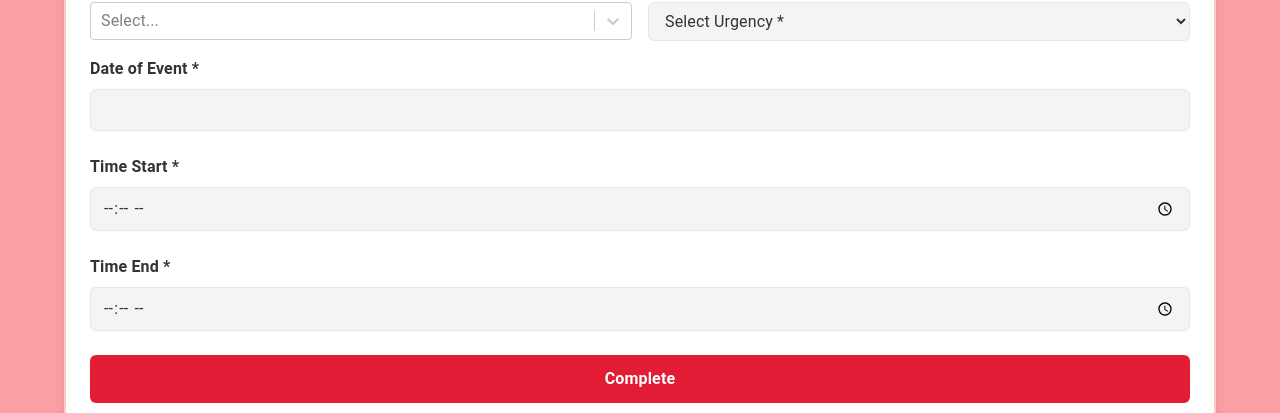
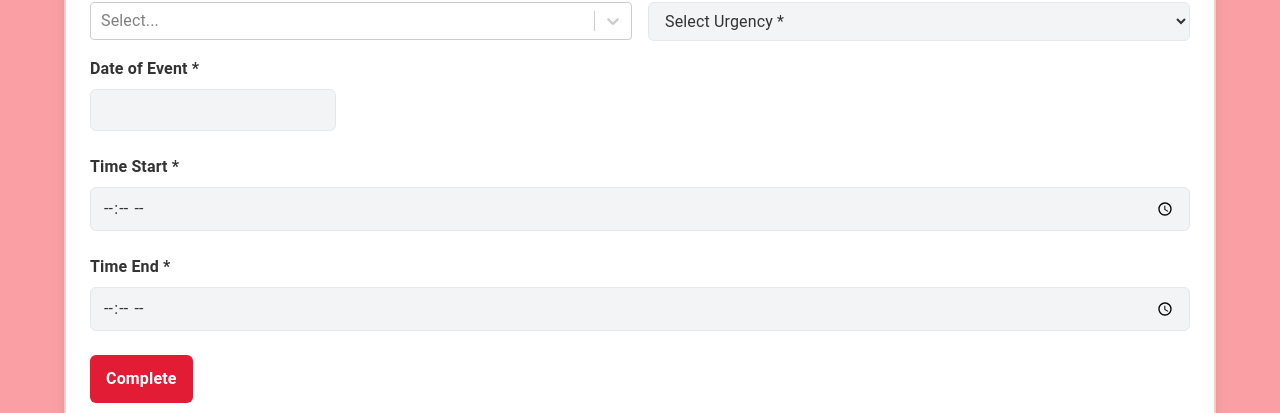
Before and after one commit to angieluvss/volunteer-fullstack, a React (Create React App) app in the folder frontend/: page /eventmanagmentform in a window 1280 px wide. Shown: the part 721-1134 px from the top of the page. Built offline with nearby package versions, Linux system fonts and the light colour scheme; no server answers.

Commit message:
added ability to update event

```diff
--- a/frontend/src/pages/AdminDashboard.js
+++ b/frontend/src/pages/AdminDashboard.js
@@ -1,6 +1,6 @@
 import React, { useState, useEffect } from 'react';
 import axios from 'axios';
-import NavBar from '../components/NavBar'; // Ensure the path is correct
+import NavBar from '../components/NavBar';
 import { useNavigate } from 'react-router-dom';
 
 const AdminDashboard = ({ token, setToken }) => {
@@ -53,13 +53,18 @@ const AdminDashboard = ({ token, setToken }) => {
           {/* Event Cards */}
           <div className="grid grid-cols-2 gap-8">
             {events.length > 0 ? (
-              events.map((event) => (
-                <div key={event._id} className="mb-6 p-6 border border-red-600 rounded-lg text-center">
-                  <h6 className="text-lg font-bold mb-2">{event.name}</h6>
-                  <p>{event.description}</p>
-                  <p>{new Date(event.date).toLocaleDateString()}</p>
+              events.map((currentEvent) => (
+                <div key={currentEvent._id} className="mb-6 p-6 border border-red-600 rounded-lg text-center">
+                  <h6 className="text-lg font-bold mb-2">{currentEvent.name}</h6>
+                  <p>{currentEvent.description}</p>
+                  <p>{new Date(currentEvent.date).toLocaleDateString()}</p>
                   <div className="flex justify-between gap-4 mt-4">
-                    <span className="text-red-600 cursor-pointer">edit</span>
+                    <span
+                      onClick={() => navigate('/eventmanagmentform', { state: { event: currentEvent, isChangingEvent: true } })}
+                      className="text-red-600 cursor-pointer"
+                    >
+                      edit
+                    </span>
                     <button onClick={() => navigate('/volcards')} className="text-red-600 cursor-pointer">volunteers</button>
                   </div>
                 </div>
--- a/frontend/src/pages/Eventmanagmentform2.js
+++ b/frontend/src/pages/Eventmanagmentform2.js
@@ -1,17 +1,16 @@
-//frontend\src\pages\Eventmanagmentform2.js
-//frontend\src\pages\Eventmanagmentform2.js
-//frontend\src\pages\Eventmanagmentform2.js
-import { useNavigate } from 'react-router-dom';
+import { useLocation, useNavigate } from 'react-router-dom';
 import React, { useState, useEffect } from 'react';
-
 import axios from 'axios';
-//import DatePicker from "react-multi-date-picker";
-import DatePicker from 'react-datepicker';  // Import the new DatePicker
-import 'react-datepicker/dist/react-datepicker.css';  // Import the DatePicker styles
+import DatePicker from 'react-datepicker';
+import 'react-datepicker/dist/react-datepicker.css';
 import Select from 'react-select';
 
 const EventForm = () => {
   const navigate = useNavigate();
+  const location = useLocation();
+  const isChangingEvent = location.state?.isChangingEvent || false;
+  const event = location.state?.event || {}; // Get event data from state if editing
+
   const [formData, setFormData] = useState({
     name: '',
     description: '',
@@ -26,10 +25,30 @@ const EventForm = () => {
     skillsRequired: [],
     urgency: ''
   });
+
   const [states, setStates] = useState([]);
   const [error, setError] = useState('');
-  const token = localStorage.getItem('token'); // Assuming the admin is authenticated with JWT
+  const token = localStorage.getItem('token'); // Retrieve token for authentication
 
+  // Populate formData if editing an existing event
+  useEffect(() => {
+    if (isChangingEvent) {
+      setFormData({
+        name: event.name || '',
+        description: event.description || '',
+        address1: event.address?.address1 || '',
+        address2: event.address?.address2 || '',
+        city: event.address?.city || '',
+        state: event.address?.state || '',
+        zipcode: event.address?.zipcode || '',
+        date: event.date ? new Date(event.date) : '', // Convert date to Date object if available
+        timeStart: event.timeStart || '',
+        timeEnd: event.timeEnd || '',
+        skillsRequired: event.skillsRequired || [],
+        urgency: event.urgency || ''
+      });
+    }
+  }, [isChangingEvent, event]);
 
   useEffect(() => {
     const fetchStates = async () => {
@@ -68,42 +87,8 @@ const EventForm = () => {
     });
   };
 
-  // Handle form submission
-  // const handleSubmit = async (e) => {
-  //   e.preventDefault();
-
-  //   // Log the date for debugging
-  //   console.log("Selected Date:", formData.date);
-
-  //   // Try to convert the date into a valid Date object
-  //   const selectedDate = new Date(formData.date);
-
-  //   if (isNaN(selectedDate.getTime())) {
-  //     setError('Invalid date selected');
-  //     return;
-  //   }
-
-  //   // Format the date to ISO string
-  //   const formattedDate = selectedDate.toISOString();
-
-  //   try {
-  //     await axios.post(
-  //       'http://localhost:4000/api/events/create',
-  //       {
-  //         ...formData,
-  //         date: formData.date ? formData.date.toISOString() : '',  // Format date before submission
-  //       },
-  //       { headers: { Authorization: `Bearer ${token}` } }
-  //     );
-  //     navigate('/admin-dashboard');  // Redirect to admin dashboard after event creation
-  //   } catch (err) {
-  //     console.error("Error during event creation:", err.response?.data);  // Log detailed error message
-  //     setError('Failed to create event');
-  //   }
-  // };
   const handleSubmit = async (e) => {
     e.preventDefault();
-
     const selectedDate = new Date(formData.date);
     if (isNaN(selectedDate.getTime())) {
       setError('Invalid date selected');
@@ -113,6 +98,20 @@ const EventForm = () => {
     const formattedDate = selectedDate.toISOString();
 
     try {
+      if (isChangingEvent) {
+        // Update existing event
+        await axios.put(
+          `http://localhost:4000/api/events/${event._id}`, // Update URL to match your API
+          {
+            ...formData,
+            date: formattedDate,
+            timeStart: formData.timeStart,
+            timeEnd: formData.timeEnd
+          },
+          { headers: { Authorization: `Bearer ${token}` } }
+        );
+      } else {
+        // Create a new event
         await axios.post(
           'http://localhost:4000/api/events/create',
           {
@@ -123,13 +122,13 @@ const EventForm = () => {
           },
           { headers: { Authorization: `Bearer ${token}` } }
         );
+      }
       navigate('/admin-dashboard');
     } catch (err) {
       console.error("Error during event creation:", err.response?.data);
       setError('Failed to create event');
     }
   };
-
 
   return (
     <>
@@ -140,7 +139,6 @@ const EventForm = () => {
           <form onSubmit={handleSubmit}>
 
             <div className='flex flex-col items-center'>
-
               {/* Event Name */}
               <div className="mb-4 w-[50%]">
                 <label htmlFor="name" className="block mb-2 font-bold">Event Name *</label>
@@ -241,7 +239,6 @@ const EventForm = () => {
             </div>
 
             <div className='flex gap-4'>
-
               {/* Required Skills */}
               <div className="mb-4 w-[50%]">
                 <label htmlFor="skillsRequired" className="block mb-2 font-bold">Select Required Skills *</label>
@@ -275,14 +272,12 @@ const EventForm = () => {
             {/* Date and Time */}
             <div className="mb-6">
               <label className="block mb-2 font-bold">Date of Event *</label>
-              <div className="flex flex-col gap-4">
               <DatePicker
                 selected={formData.date}
                 onChange={(date) => setFormData({ ...formData, date })}  // Update date state on change
                 dateFormat="yyyy/MM/dd"
                 className="w-full px-3 py-2 border rounded-md bg-gray-100"
               />
-              </div>
             </div>
             <div className="mb-6">
               <label className="block mb-2 font-bold">Time Start *</label>
@@ -310,18 +305,29 @@ const EventForm = () => {
               />
             </div>
 
-            {/* Submit Button */}
+            {/* Submit and Cancel Buttons */}
+            <div className="flex justify-between">
               <button
                 type="submit"
-              className="w-full px-4 py-3 font-bold text-white bg-[#e21c34] rounded-md hover:bg-red-700"
+                className="px-4 py-3 font-bold text-white bg-[#e21c34] rounded-md hover:bg-red-700"
               >
                 Complete
               </button>
-
+              {isChangingEvent && (
+                <button
+                  type="button"
+                  onClick={() => navigate(-1)}
+                  className="px-4 py-3 font-bold text-[#e21c34] bg-white border border-[#e21c34] rounded-md hover:bg-red-100"
+                >
+                  Cancel
+                </button>
+              )}
+            </div>
           </form>
         </div>
       </div>
     </>
   );
 }
+
 export default EventForm;
```
Lines whose indentation alone changed are shown as unchanged.
